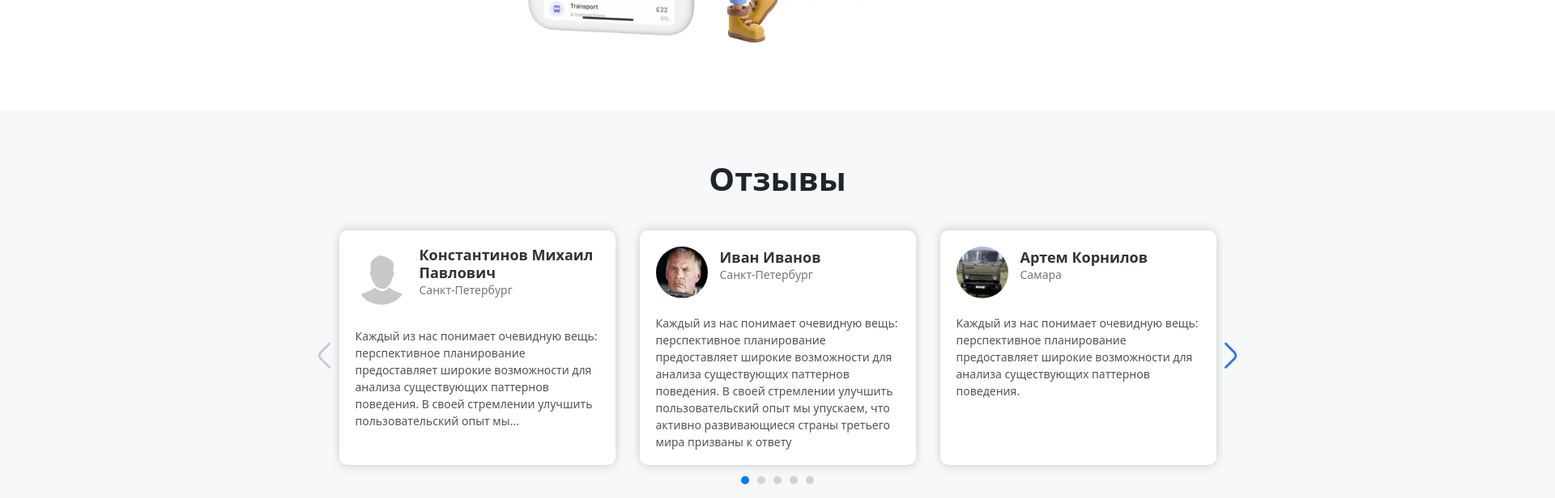
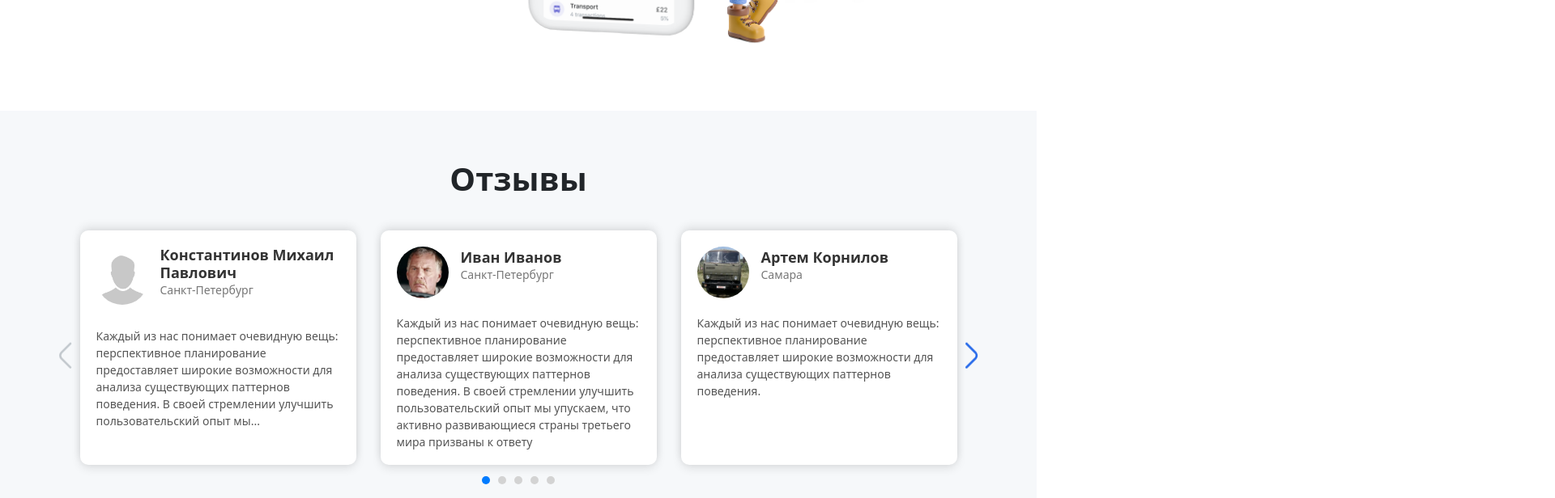
Before and after one commit to magistr25/lab_int, a React (Create React App) app: page / in a window 1280 px wide. Shown: the part 1820-2436 px from the top of the page at 81% size, 1920 px wide, since content can reach past the window. Built offline with nearby package versions, Linux system fonts and the light colour scheme.

Commit message:
refactoring

```diff
--- a/src/App.css
+++ b/src/App.css
@@ -2,7 +2,7 @@
 .app {
   text-align: center;
   position: relative;
-  width: 100%;  /* Изменим ширину на 100%, чтобы она адаптировалась к размеру экрана */
+  width: 100%;
 }
 
 .App-header {
--- a/src/styles/Footer.css
+++ b/src/styles/Footer.css
@@ -1,5 +1,5 @@
 .footer {
-    width: 1920px;
+    width: 100%;
     height: 88px;
     border-top: 1px solid #d3d3d3;
     display: flex;
--- a/src/styles/Nav.css
+++ b/src/styles/Nav.css
@@ -1,5 +1,4 @@
 .nav {
-
     background-color: rgba(0, 0, 0, 0);
     padding-right: 340px;
 }
--- a/src/styles/Slider.css
+++ b/src/styles/Slider.css
@@ -1,5 +1,5 @@
 .slider-container {
-    width: 1920px;
+    width: 100%;
     height: 560px;
     background: rgba(246, 248, 250, 1);
     margin: 80px auto;
--- a/src/styles/Text_4.css
+++ b/src/styles/Text_4.css
@@ -1,5 +1,5 @@
 .text4 {
-    width: 1920px;
+    width: 100%;
     height: 662px;
     display: flex;
     justify-content: center;
```
